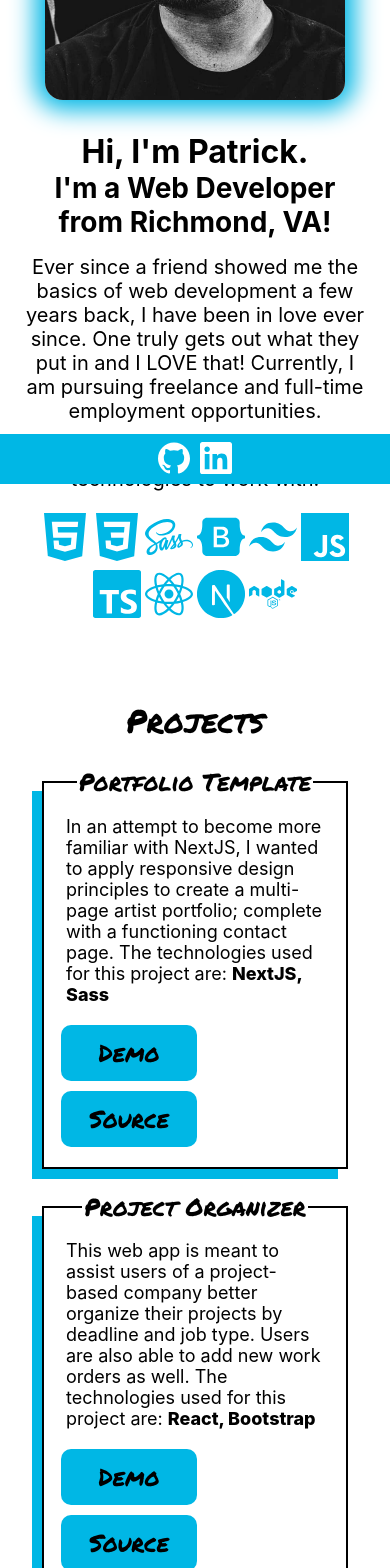
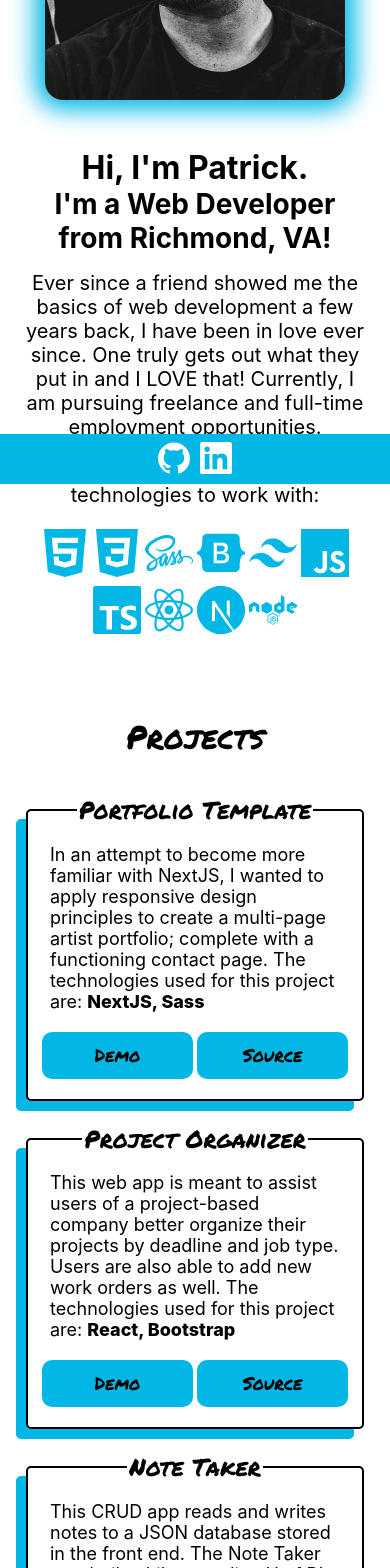
Before and after one commit to ploymahloy/personal-site, a Next.js app: page / in a window 390 px wide. Shown: the part 360-1928 px from the top of the page. Built offline with nearby package versions, Linux system fonts and the light colour scheme.

Commit message:
slight layout adjustments, fixed project card button issue on smaller screens

```diff
--- a/styles/Home.module.scss
+++ b/styles/Home.module.scss
@@ -62,7 +62,7 @@
 
 .page_title {
 	width: fit-content;
-	margin: 0 auto;
+	margin: 0 auto 2rem;
 
 	font-family: Permanent Marker;
 	font-size: 3em;
@@ -182,6 +182,10 @@
 }
 
 @media (max-width: 768px) {
+  .bio {
+    margin-top: 3rem;
+  }
+
   .wrapper {
     padding: 1.5rem 1.25rem;
   }
@@ -197,7 +201,11 @@
 	}
 
   .wrapper {
-    padding: 1.5rem 1rem;
+    padding: 1.5rem 0;
+  }
+
+  .contact_detail {
+    font-size: 14px;
   }
 
 	.fieldset {
@@ -206,10 +214,6 @@
 
 	.legend {
 		font-size: 2rem;
-	}
-
-	.form {
-		padding: 1rem 0;
 	}
 
 	.input,
--- a/styles/ProjectCard.module.scss
+++ b/styles/ProjectCard.module.scss
@@ -4,6 +4,7 @@
 	border-color: black;
 	border-style: solid;
 	text-align: left;
+  border-radius: 5px;
 	box-shadow: -10px 10px $primary-blue;
 }
 
@@ -50,7 +51,7 @@
 	border-radius: 10px;
 
 	font-family: Permanent Marker;
-	font-size: 28px;
+	font-size: 24px;
 	background-color: $primary-blue;
 }
 
@@ -84,8 +85,8 @@
     padding: 0;
   }
 
-  .button_wrapper {
-    display: inline-block;
-    width: 100%;
+  .button {
+    margin: 0 0 10px;
+    font-size: 18px;
   }
 }
```
